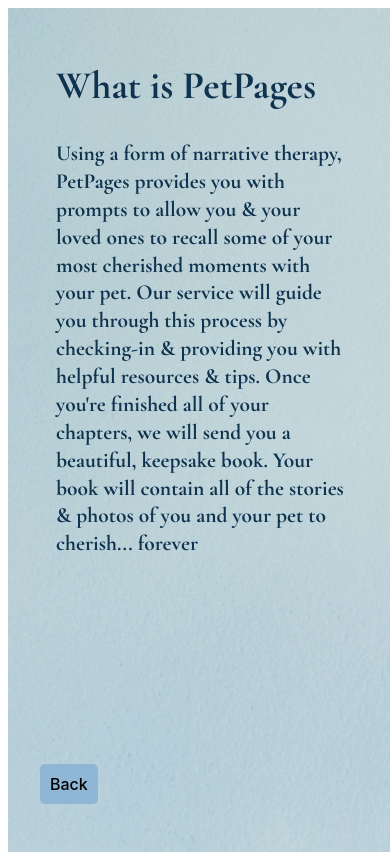
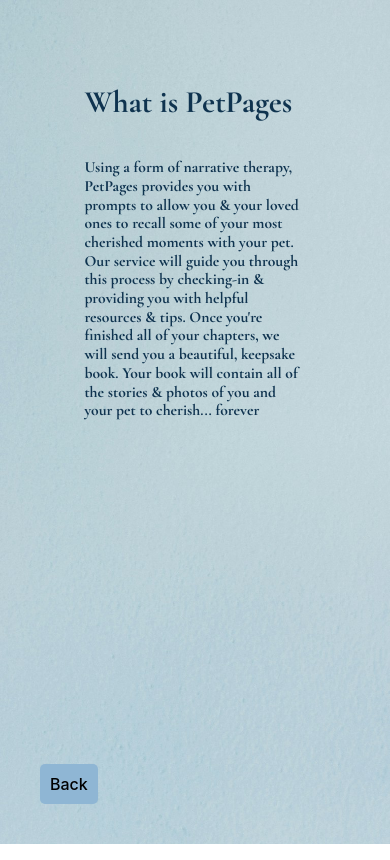
Before and after one commit to Fei117117/PetPages, a React (Vite) app in the folder PetPages/: page /#/helper in a window 390 px wide. Built offline with nearby package versions, Linux system fonts and the light colour scheme.

Commit message:
fix size

```diff
--- a/PetPages/src/components/LandingPage/landingPage.css
+++ b/PetPages/src/components/LandingPage/landingPage.css
@@ -11,20 +11,30 @@
 
 .title {
   font-family: "Cormorant Garamond", "Crimson Text", serif;
-  font-size: 12vw;
+  font-size: 10vw;
   color: #8fb6d4;
+  padding: 4vh;
 }
 .title-helper {
   font-family: "Cormorant Garamond", "Crimson Text", serif;
   font-size: 5vw;
   color: #0f334f;
+  padding: 4vh;
 }
 
 #text-landingPage {
   font-family: "Cormorant Garamond", "Crimson Text", serif;
   font-size: 2.5vw;
-  padding: 1vw;
+  padding: 7vw;
   color: #8fb6d4;
+}
+
+#text-helper {
+  font-family: "Cormorant Garamond", "Crimson Text", serif;
+  font-size: 2vw;
+  color: #0f334f;
+  line-height: 1.3;
+  padding: 4vh;
 }
 
 #email-landingPage {
@@ -80,13 +90,6 @@
   outline: none;
 }
 
-#text-helper {
-  font-family: "Cormorant Garamond", "Crimson Text", serif;
-  font-size: 2vw;
-  color: #0f334f;
-  line-height: 1.3;
-}
-
 /* Mobile-specific adjustments */
 @media (max-width: 600px) {
   .page-background {
@@ -102,22 +105,32 @@
     height: 100vh;
   }
   .title {
-    font-size: 18vw;
-    padding-top: 4vh;
+    position: absolute; /* Absolute positioning */
+    top: 20%; /* Move down to the middle */
+    left: 40%; /* Move right to the middle */
+    transform: translate(-50%, -50%); /* Center the element */
+    font-size: 16vw; /* Responsive font size */
+    padding: 12vh;
   }
 
   #text-landingPage {
-    font-size: 5.5vw;
-    padding-top: 0.3vh;
+    position: absolute; /* Absolute positioning */
+    top: 29%; /* Move down slightly below the title */
+    left: 40%; /* Move right to the middle */
+    transform: translate(-60%, -50%); /* Center the element */
+    font-size: 4vw; /* Responsive font size */
+    line-height: 1.5;
   }
 
   .title-helper {
-    font-size: 10vw;
+    font-size: 8vw;
+    line-height: 1.2;
   }
 
   #text-helper {
-    font-size: 5.5vw;
+    font-size: 4vw;
     padding-top: 0.3vh;
+    line-height: 1.2;
   }
 
   #email-input {
--- a/PetPages/src/index.css
+++ b/PetPages/src/index.css
@@ -1,3 +1,8 @@
+* {
+  margin: 0;
+  padding: 0;
+  box-sizing: border-box;
+}
 :root {
   font-family: Inter, system-ui, Avenir, Helvetica, Arial, sans-serif;
   line-height: 0.2;
@@ -8,5 +13,5 @@
   flex-direction: column;
   align-items: self-start; /* Centers horizontally */
   justify-content: center; /* Centers vertically */
-  padding: 3em; /* Add padding for spacing */
+  padding: 6vh; /* Add padding for spacing */
 }
```
